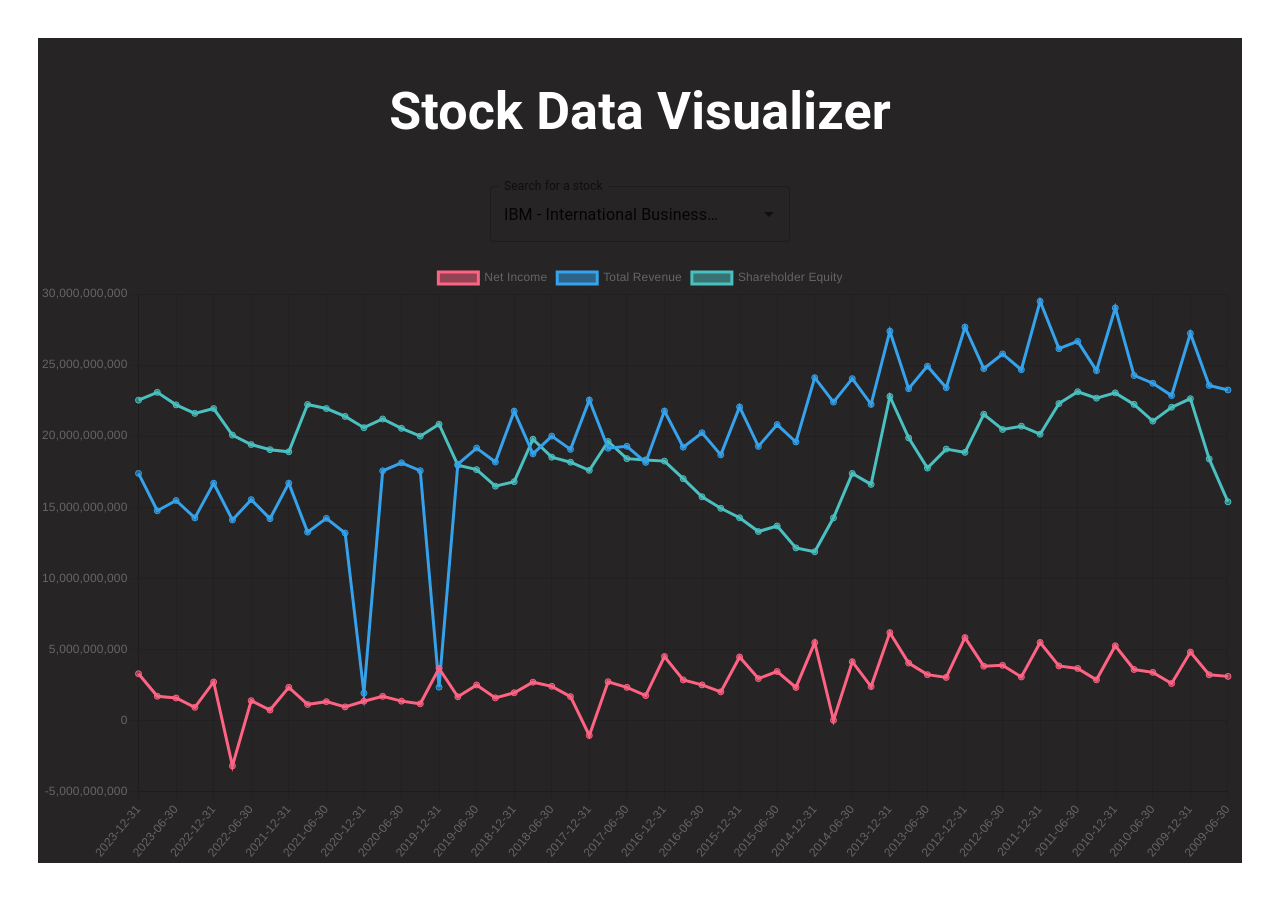
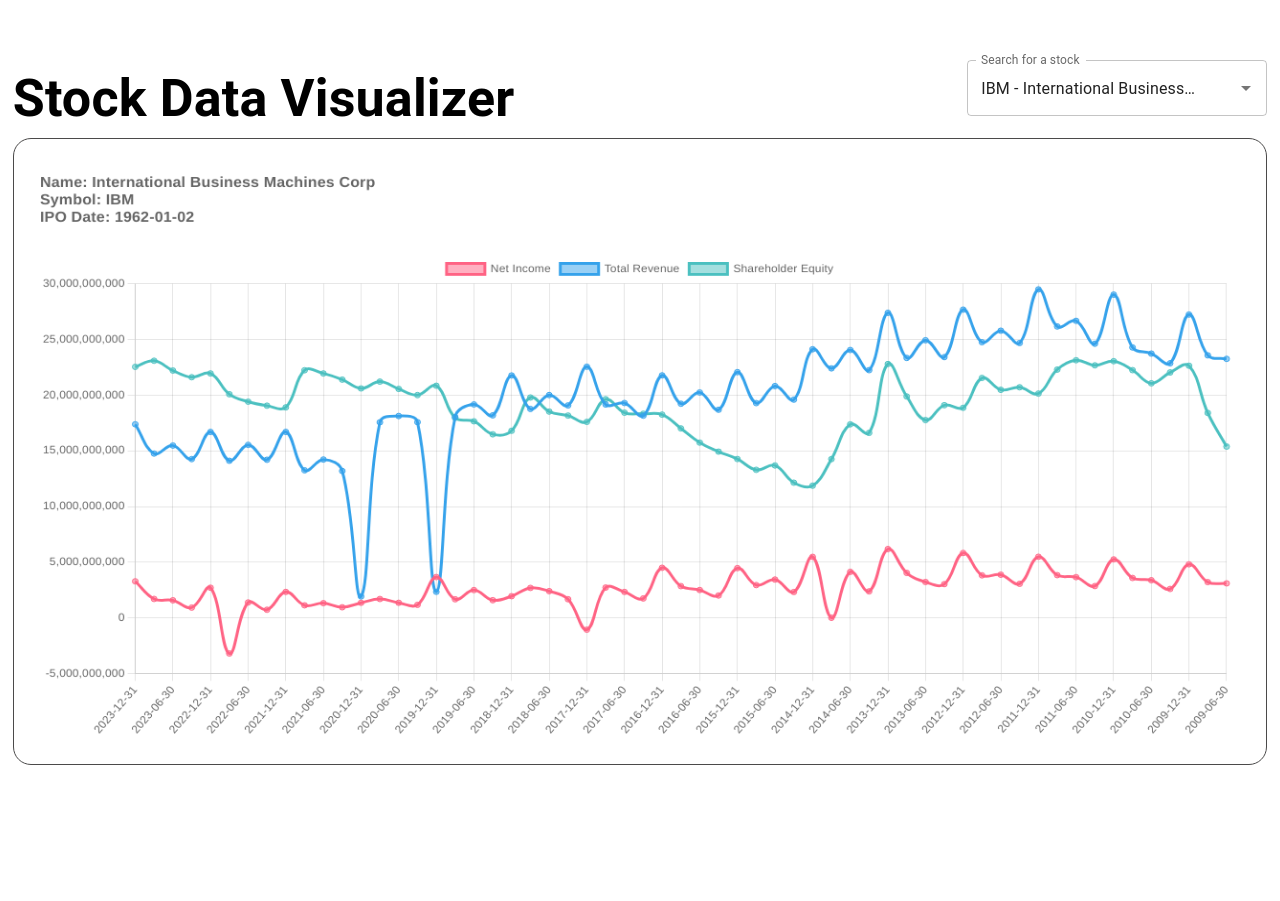
Before and after one commit to kdeepthi123/stock-data-visualizer, a React (Create React App) app: page / in a window 1280 px wide. After the commit the page ends 826 px from the top, so only its background shows below. Built offline with nearby package versions, Linux system fonts and the light colour scheme.

Commit message:
Added Title Configurations to the Chart

```diff
--- a/package.json
+++ b/package.json
@@ -11,6 +11,8 @@
     "@testing-library/user-event": "^13.5.0",
     "axios": "^1.6.8",
     "chart.js": "^4.4.2",
+    "chartjs-adapter-date-fns": "^3.0.0",
+    "chartjs-plugin-zoom": "^2.0.1",
     "dotenv": "^16.4.5",
     "papaparse": "^5.4.1",
     "react": "^18.2.0",
--- a/src/App.css
+++ b/src/App.css
@@ -1,6 +1,6 @@
 .App {
   text-align: center;
-  padding:3vw
+  padding:1vw
 }
 
 .App-logo {
@@ -15,16 +15,32 @@
 }
 
 .App-header {
-  background-color: rgb(38, 36, 36);
+  background-color: white;
   min-height: 100vh;
   display: flex;
   flex-direction: column;
   align-items: center;
   justify-content: center;
   font-size: calc(10px + 2vmin);
-  color: white;
+  color: black;
 
 
+}
+.header-content {
+  display: flex;
+  align-items: flex-start; /* Center items vertically */
+  justify-content: space-between; /* Add space between the items */
+  width: 100%; /* Take full width to allow for spacing on either end */
+}
+
+.App-header h1 {
+  margin: 0; /* Remove default margin */
+  flex-grow: 0; /* Allow the title to grow and push the search component to the edge */
+}
+.App-header canvas{
+border: 0.5px solid rgb(75, 74, 74);
+border-radius: 18px;
+padding: 2vw;
 }
 
 .App-link {
--- a/src/App.js
+++ b/src/App.js
@@ -12,8 +12,10 @@
   return (
     <div className="App">
       <header className="App-header">
-        <h1>Stock Data Visualizer</h1>
-        <SearchComponent setSelectedSymbol={setSelectedSymbol} />
+      <div className="header-content">
+          <h1>Stock Data Visualizer</h1>
+          <SearchComponent setSelectedSymbol={setSelectedSymbol} />
+        </div>
         {selectedSymbol && (
           <FinancialChart symbol={selectedSymbol.symbol} name={selectedSymbol.name} />
         )}
--- a/src/components/FinancialChart.js
+++ b/src/components/FinancialChart.js
@@ -1,6 +1,5 @@
 import React, { useEffect, useState } from 'react';
 import { Line } from 'react-chartjs-2';
-//import axios from 'axios';
 import {
   Chart as ChartJS,
   CategoryScale,
@@ -11,8 +10,11 @@
   Tooltip,
   Legend
 } from 'chart.js';
-import { loadBalances} from '../datasets/loadBalances';
+import 'chartjs-adapter-date-fns';
+import { loadBalances } from '../datasets/loadBalances';
 import { loadIncome } from '../datasets/loadIncome';
+import { loadSymbols } from '../datasets/loadData';
+// Register Chart.js components and plugins
 ChartJS.register(
   CategoryScale,
   LinearScale,
@@ -28,21 +30,23 @@
     labels: [],
     datasets: []
   });
+  const [companyInfo, setCompanyInfo] = useState({ name: '', ipoDate: '' });
 
   useEffect(() => {
-    if (symbol) {
     const fetchData = async () => {
-        // const incomeResponse = await axios.get(`https://www.alphavantage.co/query?function=INCOME_STATEMENT&symbol=${symbol.symbol}&apikey=Y5OM1RQX2TIN8QWI`);
-        // const balanceResponse = await axios.get(`https://www.alphavantage.co/query?function=BALANCE_SHEET&symbol=${symbol.symbol}&apikey=Y5OM1RQX2TIN8QWI`);
+      const incomeResponse = await loadIncome();
+      const balanceResponse = await loadBalances();
 
-        const incomeResponse = loadIncome();
-        const balanceResponse = loadBalances();
-
-        console.log(incomeResponse)
       const netIncome = incomeResponse.quarterlyReports.map(item => parseFloat(item.netIncome));
       const totalRevenue = incomeResponse.quarterlyReports.map(item => parseFloat(item.totalRevenue));
       const shareholderEquity = balanceResponse.quarterlyReports.map(item => parseFloat(item.totalShareholderEquity));
       const labels = incomeResponse.quarterlyReports.map(item => item.fiscalDateEnding);
+      const symbolsData = loadSymbols();
+      const info = symbolsData.find(s => s.symbol === symbol);
+        if (info) {
+          setCompanyInfo({ name: info.name, ipoDate: info.ipoDate });
+        }
+
 
       setChartData({
         labels,
@@ -52,28 +56,64 @@
             data: netIncome,
             borderColor: 'rgb(255, 99, 132)',
             backgroundColor: 'rgba(255, 99, 132, 0.5)',
+            tension: 0.4,
+            fill: false
           },
           {
             label: 'Total Revenue',
             data: totalRevenue,
             borderColor: 'rgb(53, 162, 235)',
             backgroundColor: 'rgba(53, 162, 235, 0.5)',
+            tension: 0.4,
+            fill: false
           },
           {
             label: 'Shareholder Equity',
             data: shareholderEquity,
             borderColor: 'rgb(75, 192, 192)',
             backgroundColor: 'rgba(75, 192, 192, 0.5)',
+            tension: 0.4,
+            fill: false
           }
         ]
       });
     };
 
     fetchData();
-    }
   }, [symbol]);
 
-  return <Line data={chartData} />;
+  const options = {
+    // ... (other options configurations)
+    plugins: {
+      title: {
+        display: true,
+        text: (ctx) => {
+        const titleLines = [];
+        if (companyInfo.name) titleLines.push(`Name: ${companyInfo.name}`);
+        if (symbol) titleLines.push(`Symbol: ${symbol}`);
+        if (companyInfo.ipoDate) titleLines.push(`IPO Date: ${companyInfo.ipoDate}`);
+        return titleLines; // Return the array of lines
+        },
+        position: 'top',
+        align: 'start',
+        padding: {
+          top: 10,
+          bottom: 30 // Adjust padding to ensure the title fits and is visible
+        },
+        font: {
+          size: 16 // Adjust font size as needed
+        }
+      },
+      // ... (other plugins configurations)
+    },
+    // ... (other chart configurations)
+  };
+
+
+
+  return (
+    <Line data={chartData} options={options}/>
+  );
 };
 
 export default FinancialChart;
```
Also changed, not shown: 1 other file (tests, documents, lock files or other folders). Lines whose indentation alone changed are shown as unchanged.
